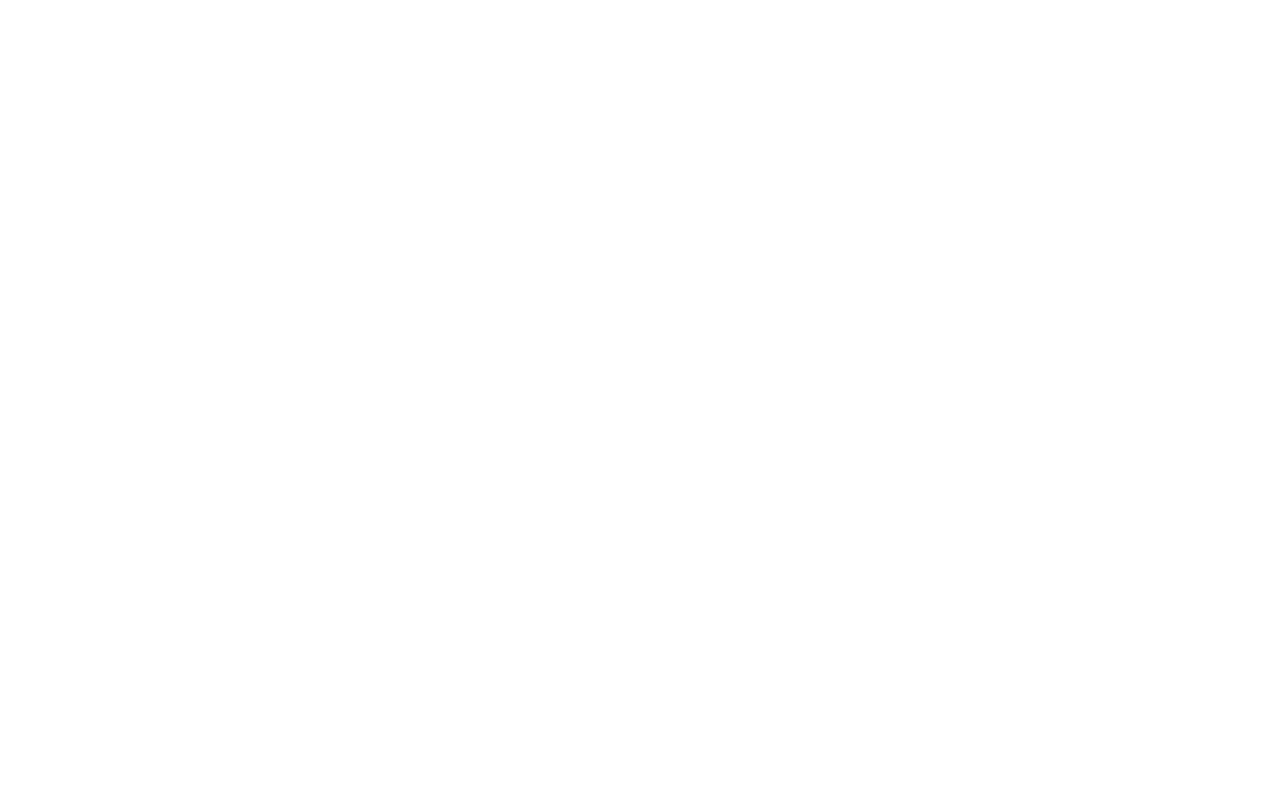
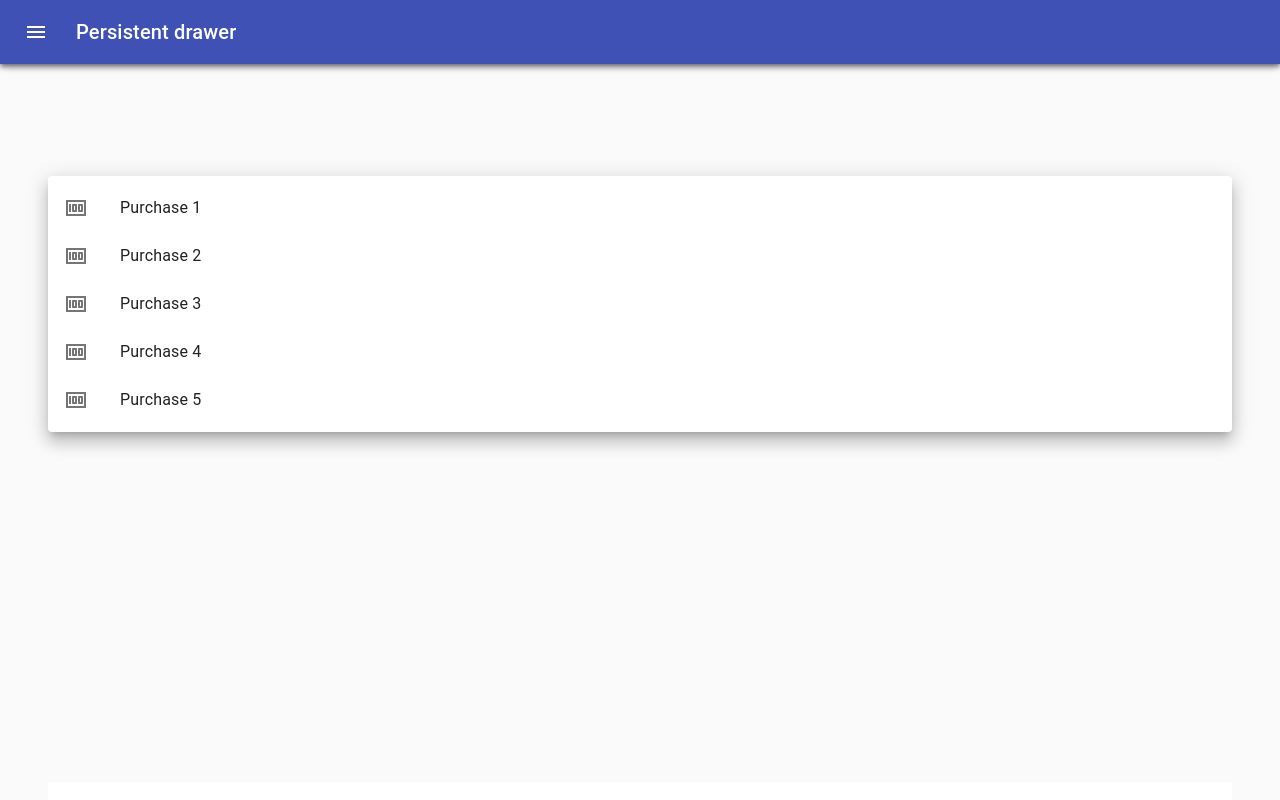
Before and after one commit to hassantac/test, a React (Create React App) app: page /2 in a window 1280 px wide. Shown: the top 800 px of the page. Built offline with nearby package versions, Linux system fonts and the light colour scheme.

Commit message:
Added point 7, purchases

```diff
--- a/src/App.tsx
+++ b/src/App.tsx
@@ -4,6 +4,7 @@
 import { BrowserRouter as Router, Route } from 'react-router-dom';
 import BoxPage from './Pages/BoxPage';
 import NavBar from './components/Navbar';
+import Purchases from './Pages/Purchases';
 
 const App: React.FC = () => {
   return (
@@ -11,6 +12,7 @@
       <Route exact path="/0" component={MainPage} />
       <Route exact path="/" component={MainPage} />
       <Route exact path="/1" render={() => <NavBar content={BoxPage} />} />
+      <Route exact path="/2" render={() => <NavBar content={Purchases} />} />
     </Router>
   );
 };
--- a/src/Pages/ButtonsPage/index.tsx
+++ b/src/Pages/ButtonsPage/index.tsx
@@ -1,5 +1,5 @@
 import React from 'react';
-import { Typography, Box } from '@material-ui/core';
+import { Box } from '@material-ui/core';
 import OnOffButton from '../../components/Button';
 import GreenBlueButton from '../../components/GreenBlueButton';
 
--- a/src/Pages/Main/index.tsx
+++ b/src/Pages/Main/index.tsx
@@ -1,6 +1,5 @@
 import React from 'react';
 import Navbar from '../../components/Navbar';
-import BoxPage from '../BoxPage';
 import Page1 from '../ButtonsPage';
 
 const MainPage = (props: any) => {
--- /dev/null
+++ b/src/Pages/Purchases/index.tsx
@@ -0,0 +1,21 @@
+import React from 'react';
+import { Box } from '@material-ui/core';
+import { IPurchase } from '../../interfaces';
+import PurchasesComponent from '../../components/Purchases';
+import Navbar from '../../components/Navbar';
+let purchases = [
+  'Purchase 1',
+  'Purchase 2',
+  'Purchase 3',
+  'Purchase 4',
+  'Purchase 5'
+];
+const Purchases = (props: IPurchase) => {
+  return (
+    <>
+      <Navbar content={() => <PurchasesComponent purchases={purchases} />} />
+    </>
+  );
+};
+
+export default Purchases;
--- a/src/components/Navbar/index.tsx
+++ b/src/components/Navbar/index.tsx
@@ -148,7 +148,7 @@
           {[
             'Green/Blue Button',
             'Box appear/disappear',
-            'Send email',
+            'Purchases',
             'Drafts'
           ].map((text, index) => (
             <ListItem button key={text} component={Link} to={`/${index}`}>
--- /dev/null
+++ b/src/components/Purchases/index.tsx
@@ -0,0 +1,30 @@
+import React from 'react';
+import {
+  List,
+  ListItem,
+  ListItemIcon,
+  ListItemText,
+  Paper
+} from '@material-ui/core';
+import { Money } from '@material-ui/icons';
+
+const Purchases = (props: any) => {
+  const { purchases } = props;
+  return (
+    <Paper elevation={11}>
+      <List>
+        {purchases &&
+          purchases.map((item: any) => (
+            <ListItem button>
+              <ListItemIcon>
+                <Money />
+              </ListItemIcon>
+              <ListItemText primary={item} />
+            </ListItem>
+          ))}
+      </List>
+    </Paper>
+  );
+};
+
+export default Purchases;
--- a/src/interfaces/index.tsx
+++ b/src/interfaces/index.tsx
@@ -5,3 +5,7 @@
   leftText: string;
   rightText: string;
 }
+
+export interface IPurchase {
+  purchases: string[];
+}
```
